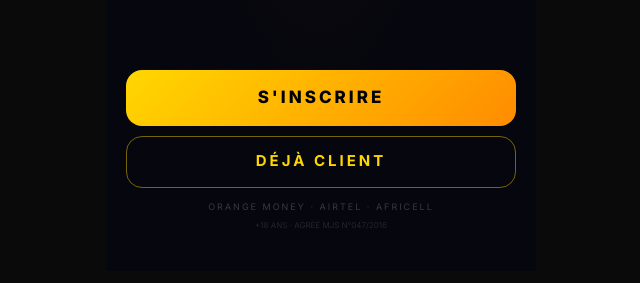
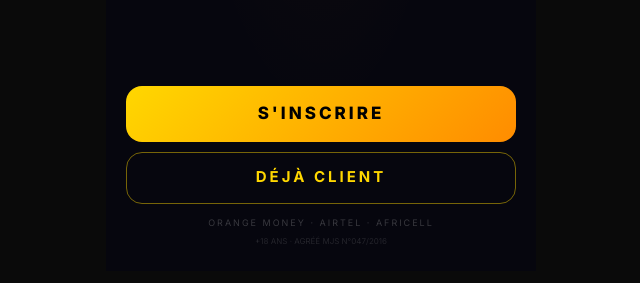
Before and after one commit to zefparis/congogaming, a React (Vite) app: page /splash in a window 1280 px wide. Shown: the part 529-812 px from the top of the page, without its empty margins (319-959 px from the left). Built offline with nearby package versions, Linux system fonts and the light colour scheme; no server answers.

Commit message:
fix(splash): no-scroll 100dvh layout, remove jackpot line, video 220px

```diff
--- a/src/screens/SplashScreen.tsx
+++ b/src/screens/SplashScreen.tsx
@@ -1,25 +1,15 @@
 // Splash / onboarding screen for visitors who don't yet have a session.
 // Minimal premium branding splash — brand block + 2 CTAs only.
 import { useNavigate } from 'react-router-dom';
-import { useEffect, useState } from 'react';
-import { api } from '../lib/api';
+import { useEffect } from 'react';
 import { getSession } from '../lib/auth';
 
 export default function SplashScreen() {
   const nav = useNavigate();
-  const [jackpot, setJackpot] = useState<number | null>(null);
 
-  // Bounce already-logged-in users to home, otherwise fetch the live
-  // jackpot (silent failure → leave jackpot line hidden).
+  // Bounce already-logged-in users to home.
   useEffect(() => {
-    if (getSession()) {
-      nav('/', { replace: true });
-      return;
-    }
-    api
-      .lotoLatest()
-      .then((r) => setJackpot(Number(r.pot_cdf || 0) || null))
-      .catch(() => {});
+    if (getSession()) nav('/', { replace: true });
     // eslint-disable-next-line react-hooks/exhaustive-deps
   }, []);
 
@@ -27,7 +17,7 @@ export default function SplashScreen() {
     <div
       style={{
         position: 'relative',
-        minHeight: '100vh',
+        height: '100dvh',
         display: 'flex',
         flexDirection: 'column',
         background: '#06060E',
@@ -117,7 +107,7 @@ export default function SplashScreen() {
           muted
           playsInline
           style={{
-            width: 160,
+            width: 220,
             height: 'auto',
             objectFit: 'contain',
             marginTop: 24,
@@ -127,23 +117,17 @@ export default function SplashScreen() {
           <source src="/videos/okapibet.mp4" type="video/mp4" />
         </video>
 
-        {jackpot != null && (
-          <div
-            style={{
-              fontSize: 11,
-              letterSpacing: 2,
-              color: 'rgba(255,215,0,0.5)',
-              marginTop: 8,
-              textAlign: 'center',
-            }}
-          >
-            JACKPOT {jackpot.toLocaleString('fr-FR')} CDF
-          </div>
-        )}
       </div>
 
       {/* SECTION 2 — CTAs */}
-      <div style={{ padding: '0 20px 40px', position: 'relative', zIndex: 1 }}>
+      <div
+        style={{
+          flexShrink: 0,
+          padding: '0 20px calc(env(safe-area-inset-bottom, 0px) + 24px)',
+          position: 'relative',
+          zIndex: 1,
+        }}
+      >
         <button
           type="button"
           onClick={() => nav('/register')}
```
